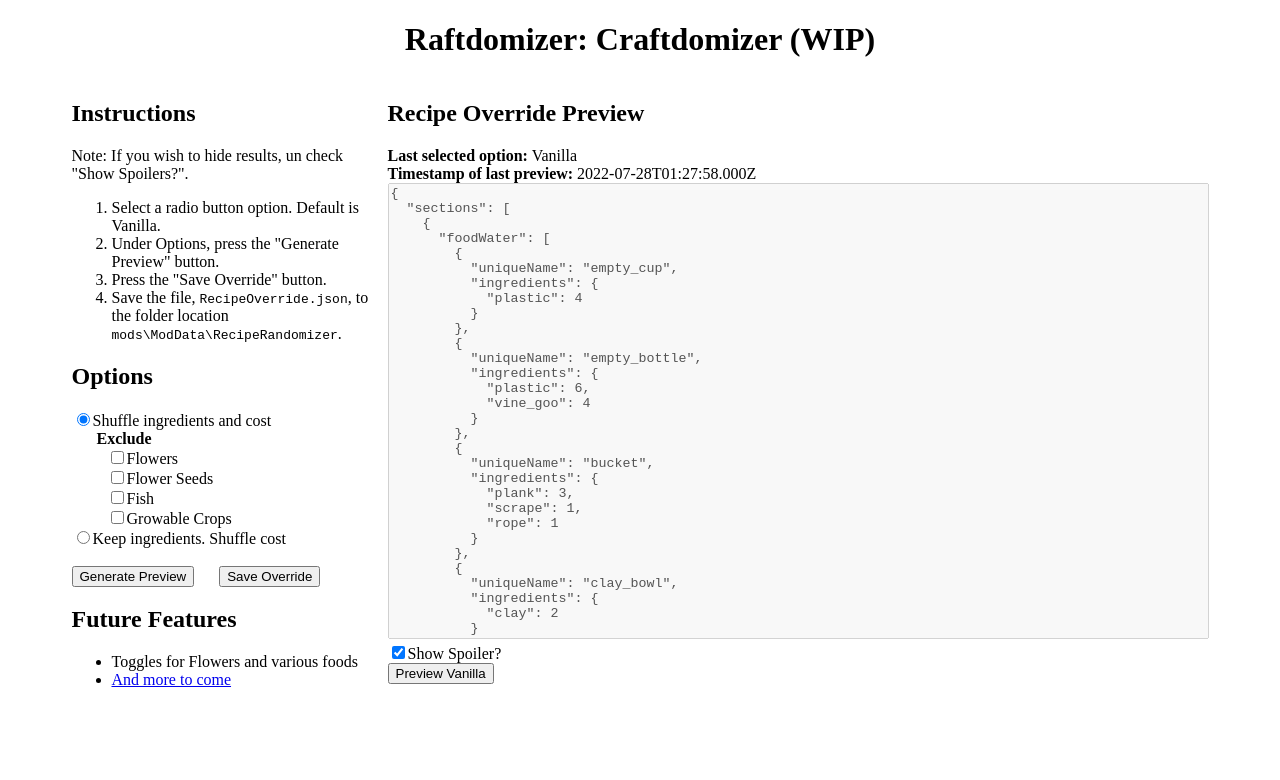
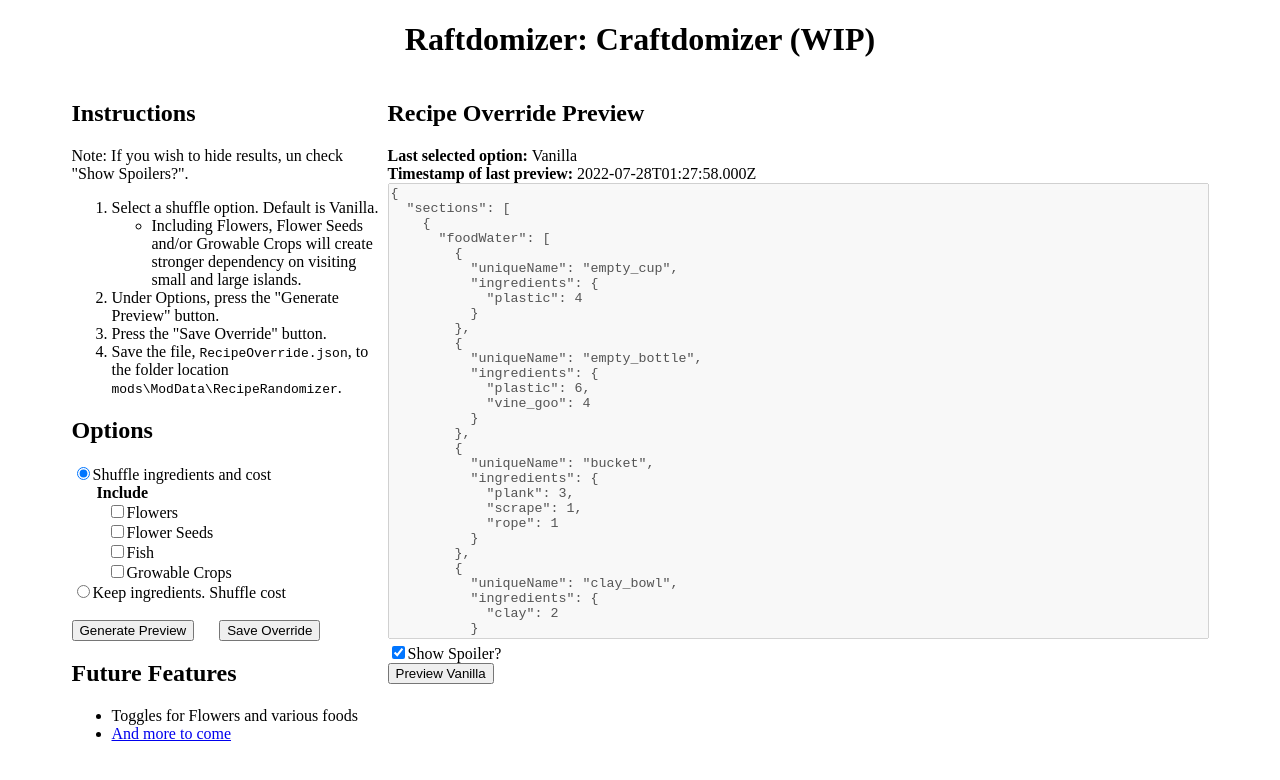
Before and after one commit to Raftdomizer/craftdomizer, a React app: page / in a window 1280 px wide. Shown: the top 780 px of the page. Built offline with nearby package versions, Linux system fonts and the light colour scheme.

Commit message:
Change exclude toggles to be include.

```diff
--- a/src/components/App.js
+++ b/src/components/App.js
@@ -159,7 +159,7 @@ function App() {
                         />
                         {radioOption === "option0" &&
                         <div>
-                            <strong style={{marginLeft:"25px"}}>Exclude</strong>
+                            <strong style={{marginLeft:"25px"}}>Include</strong>
                             <div style={{marginLeft: "35px"}}>
                                 <input
                                     type="checkbox"
--- a/src/components/Instructions.js
+++ b/src/components/Instructions.js
@@ -6,7 +6,10 @@ const Instructions = () => {
             <h2>Instructions</h2>
             Note: If you wish to hide results, un check "Show Spoilers?".
             <ol>
-                <li>Select a radio button option. Default is Vanilla.</li>
+                <li>Select a shuffle option. Default is Vanilla.</li>
+                <ul>
+                    <li>Including Flowers, Flower Seeds and/or Growable Crops will create stronger dependency on visiting small and large islands.</li>
+                </ul>
                 <li>Under Options, press the "Generate Preview" button.</li>
                 <li>Press the "Save Override" button.</li>
                 <li>Save the file, <code>RecipeOverride.json</code>, to the folder location <code>mods\ModData\RecipeRandomizer</code>.</li>
--- a/src/utils/RandomizeIngredients.js
+++ b/src/utils/RandomizeIngredients.js
@@ -34,15 +34,15 @@ const RandomizeIngredients = (section, toggles) => {
             }
         }
 
-        if (toggles.flowers) {
+        if (!toggles.flowers) {
             allowedIngredients = allowedIngredients.filter(ingredient => ingredient != "substitute_flowers");
         }
 
-        if (toggles.flowerSeeds) {
+        if (!toggles.flowerSeeds) {
             allowedIngredients = allowedIngredients.filter(ingredient => ingredient != "substitute_flower_seeds");
         }
 
-        if (toggles.fish) {
+        if (!toggles.fish) {
             allowedIngredients = allowedIngredients.filter((ingredient) => {
                 return ingredient != "substitute_raw_small_fish" &&
                     ingredient != "substitute_cooked_small_fish" &&
@@ -51,7 +51,7 @@ const RandomizeIngredients = (section, toggles) => {
             });
         }
 
-        if (toggles.growableCrops) {
+        if (!toggles.growableCrops) {
             allowedIngredients = allowedIngredients.filter((ingredient) => {
                 return ingredient != "raw_potato#raw_beet" &&
                 ingredient != "cooked_potato#cooked_beet" &&
```
Also changed, not shown: bundle.js.
